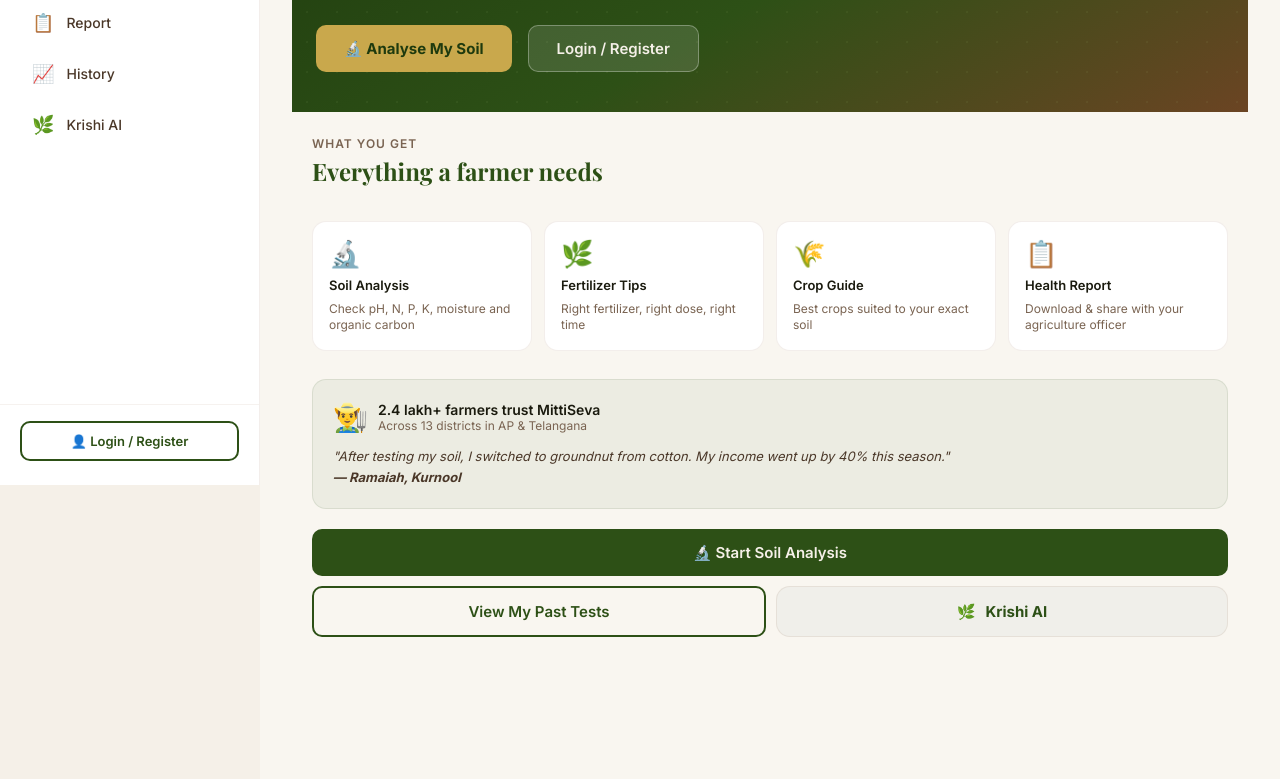
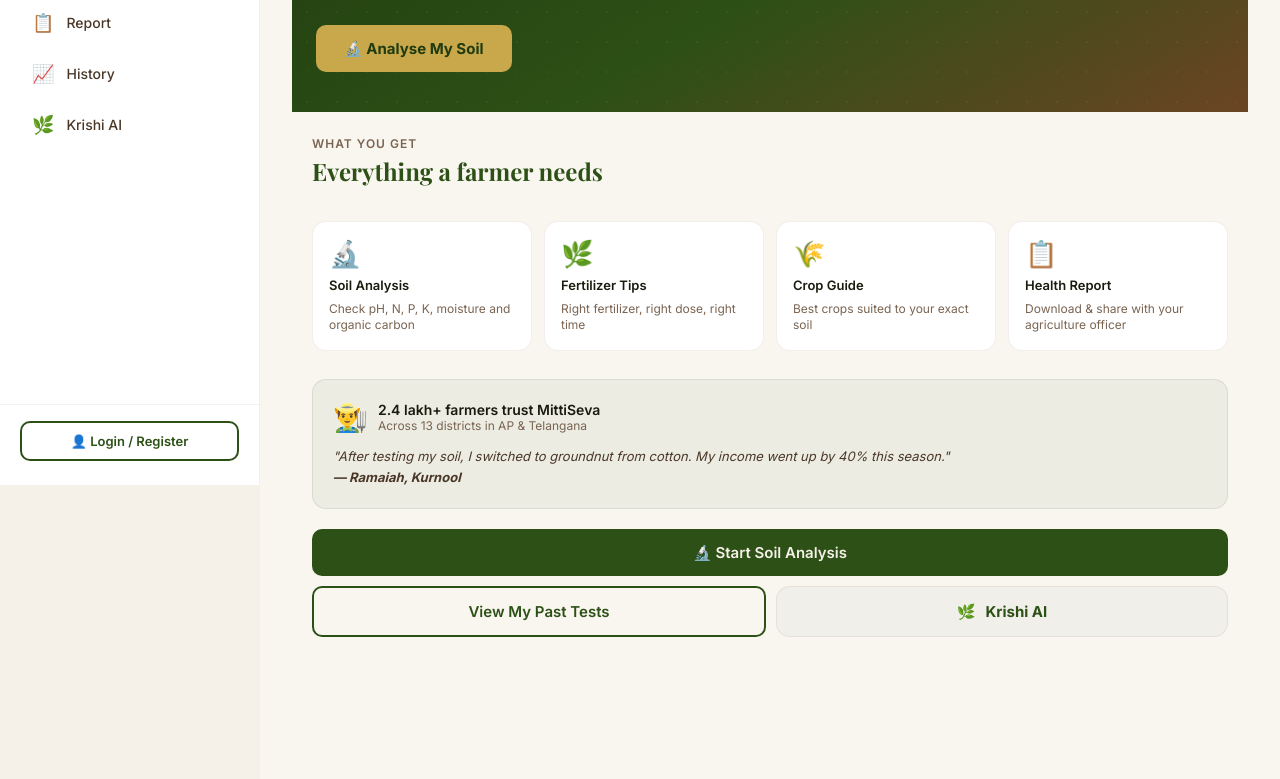
Before and after one commit to kartheekbudumuru/mittiseva, a website: page public/index.html in a window 1280 px wide. Shown: the part 315-1094 px from the top of the page. Drawn offline with nearby package versions, Linux system fonts and the light colour scheme.

Commit message:
Remove Login/Register button from hero banner section

```diff
--- a/public/index.html
+++ b/public/index.html
@@ -95,7 +95,6 @@
     <p class="hero-sub" id="hero-sub">Free soil testing and crop advice for every farmer in Andhra Pradesh & Telangana. Results in minutes, not weeks.</p>
     <div class="hero-btns">
       <button class="btn btn-gold" id="btn-analyse" onclick="showPage('form')">🔬 Analyse My Soil</button>
-      <button class="btn-hero-outline" id="btn-hero-login" onclick="showPage('auth')">Login / Register</button>
     </div>
   </div>
 
```
